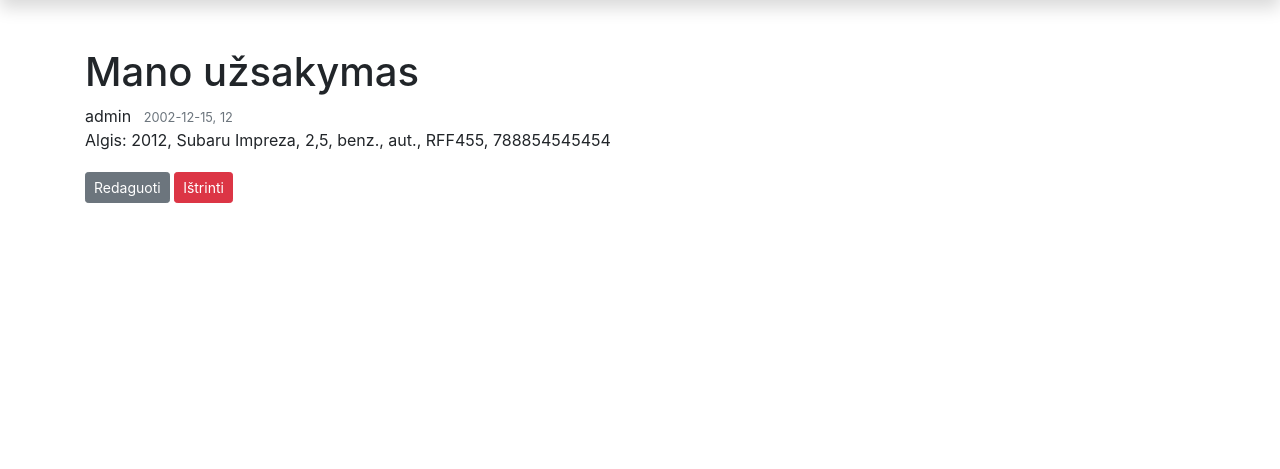
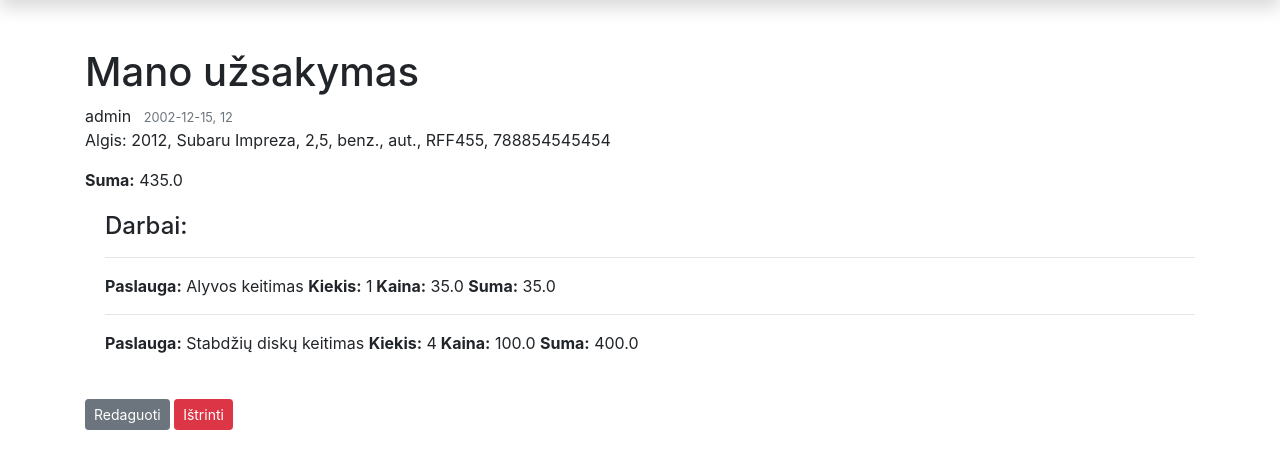
Before and after one commit to DonatasNoreika/autoservisas, a Django app: page /autoservice/manouzsakymai/15 in a window 1280 px wide. Shown: the part 92-561 px from the top of the page. Run offline with Django 3.2, Linux system fonts and the light colour scheme; a user stored in the database is signed in; data comes from the database, SQL or seed files in the repository; some libraries are stand-ins or nearby versions.

Commit message:
Padaryta, kad vartotojo užsakymo aprašyme būtų rodomos eilutės

```diff
--- a/mysite/autoservice/templates/user_uzsakymas.html
+++ b/mysite/autoservice/templates/user_uzsakymas.html
@@ -9,6 +9,17 @@
               <small class="text-muted">{{ object.grazinimo_laikas|date:"Y-m-d, f" }}</small>
             </div>
             <p class="article-content">{{ object.automobilis_id}}</p>
+            <p><strong>Suma:</strong> {{ object.suma }}</p>
+            <div style="margin-left:20px;margin-top:20px">
+            {% if object.eilutes.all %}
+            <h4>Darbai:</h4>
+            {% for eilute in uzsakymas.eilutes.all %}
+              <hr>
+                <p><strong>Paslauga:</strong> {{ eilute.paslauga_id }}  <strong>Kiekis:</strong> {{ eilute.kiekis }}<strong>    Kaina:</strong> {{ eilute.kaina }} <strong>    Suma:</strong> {{ eilute.suma }}</p>
+            {% endfor %}
+            {% endif %}
+            </div>
+            </br>
             {% if object.klientas_id == user %}
             <div>
                 <a class="btn btn-secondary btn-sm mt-1 mb-1" href="{% url 'redaguoti-mano-uzsakyma' object.id %}">Redaguoti</a>
```
